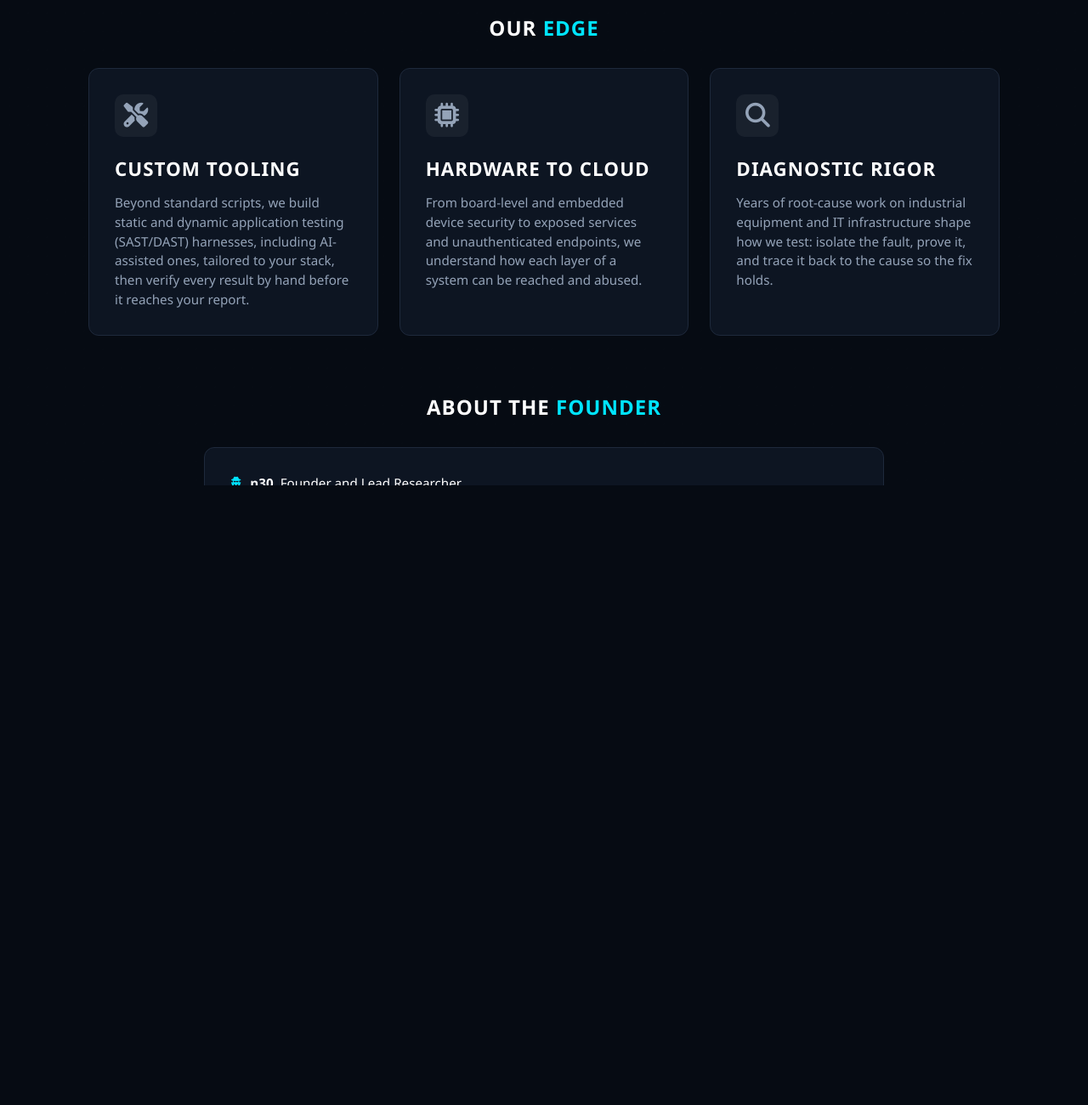
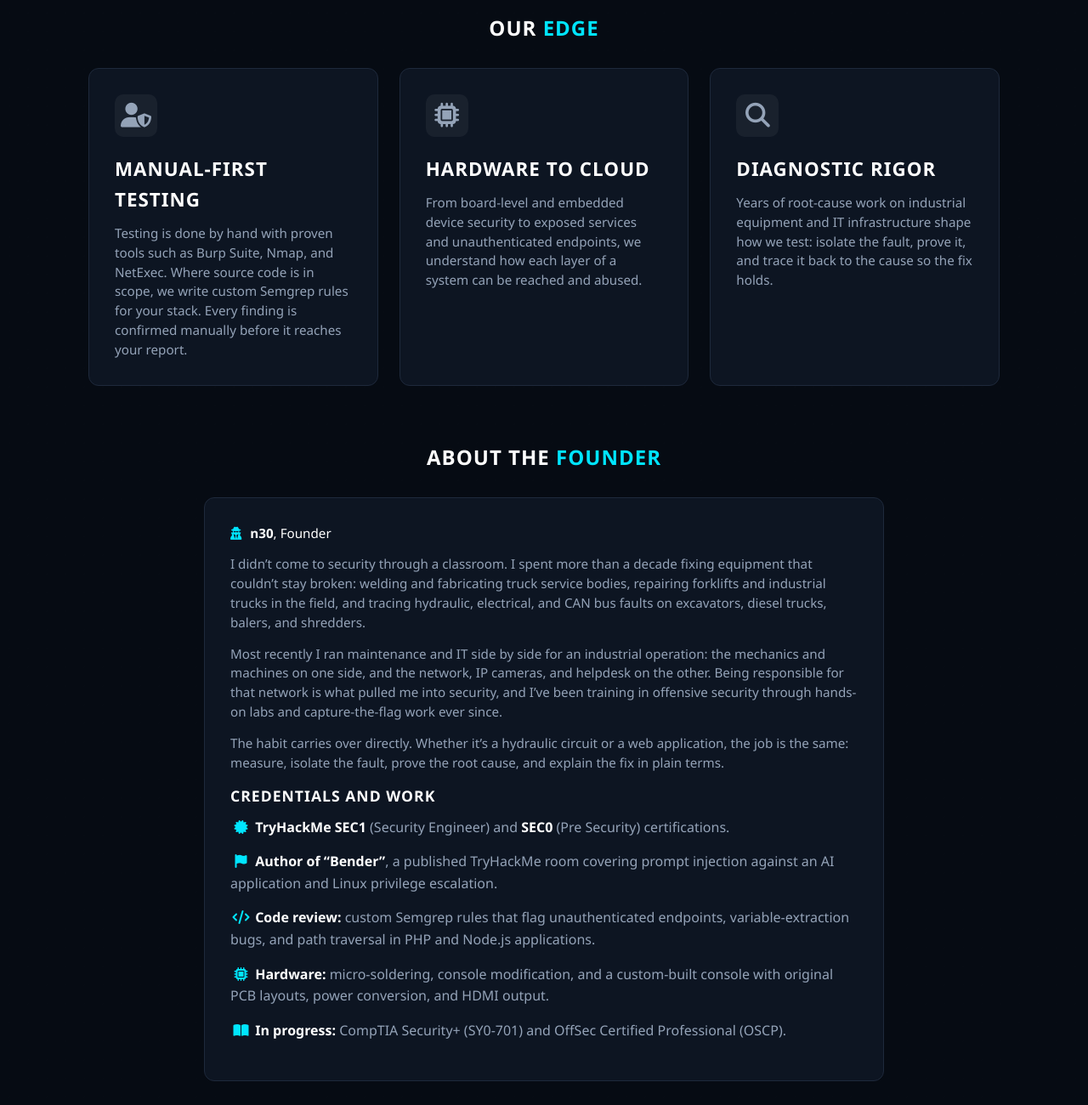
Before and after one commit to N3o-Qwerty/W.R.S, a plain HTML site: page about/index.html in a window 1280 px wide. Shown: the part 700-2000 px from the top of the page at 85% size. Drawn offline with Linux system fonts and the light colour scheme.

Commit message:
Rewrite the founder bio around real background and credentials
- Founder section now describes the field-service, industrial maintenance,
  and IT background in plain first-person terms, with a credentials list
  (TryHackMe SEC0/SEC1, the Bender room, Semgrep code review, hardware
  work, Security+ and OSCP in progress)
- Remove "AI-assisted harness" wording from the About page and homepage;
  the first Edge card is now "Manual-First Testing"
- No names, locations, or employers are published

Co-Authored-By: Claude Opus 5.5 <noreply@anthropic.com>
Claude-Session: https://claude.ai/code/session_01Gz4BHUngCJ8nLSCX4v4gt8

```diff
--- a/about/index.html
+++ b/about/index.html
@@ -61,9 +61,9 @@
             <h2 id="edge-heading" class="section-title">Our <span class="highlight">Edge</span></h2>
             <div class="services-grid">
                 <div class="service-card">
-                    <div class="service-icon"><i class="fa-solid fa-screwdriver-wrench" aria-hidden="true"></i></div>
-                    <h3>Custom Tooling</h3>
-                    <p>Beyond standard scripts, we build static and dynamic application testing (SAST/DAST) harnesses, including AI-assisted ones, tailored to your stack, then verify every result by hand before it reaches your report.</p>
+                    <div class="service-icon"><i class="fa-solid fa-user-shield" aria-hidden="true"></i></div>
+                    <h3>Manual-First Testing</h3>
+                    <p>Testing is done by hand with proven tools such as Burp Suite, Nmap, and NetExec. Where source code is in scope, we write custom Semgrep rules for your stack. Every finding is confirmed manually before it reaches your report.</p>
                 </div>
                 <div class="service-card">
                     <div class="service-icon"><i class="fa-solid fa-microchip" aria-hidden="true"></i></div>
@@ -81,10 +81,19 @@
         <section class="services" aria-labelledby="founder-heading">
             <h2 id="founder-heading" class="section-title">About the <span class="highlight">Founder</span></h2>
             <div class="service-card prose-card policy founder-card">
-                <p class="founder-byline"><i class="fa-solid fa-user-secret" aria-hidden="true"></i> <strong>n30</strong>, Founder and Lead Researcher</p>
-                <p>Security isn&rsquo;t just about code; it&rsquo;s about understanding how complex systems break. The foundation of White Rabbit Security wasn&rsquo;t built in a traditional IT classroom. It was built in the field, diagnosing failures in heavy industrial machinery, hydraulic systems, and three-phase electrical networks.</p>
-                <p>Years of isolating root causes on multi-ton equipment and micro-soldering custom hardware produce a disciplined diagnostic method. WRS applies that same first-principles approach to digital infrastructure. Whether it means building AI-assisted testing harnesses, tracing a flaw through an application&rsquo;s logic, or exploiting a network misconfiguration, we don&rsquo;t stop at what an automated scanner reports. We work through the system&rsquo;s logic, find the weak points, and show you how to rebuild it stronger.</p>
-                <p>From hardware-level bus diagnostics to local, agent-driven AI testing environments, WRS bridges the gap between physical systems and digital security.</p>
+                <p class="founder-byline"><i class="fa-solid fa-user-secret" aria-hidden="true"></i> <strong>n30</strong>, Founder</p>
+                <p>I didn&rsquo;t come to security through a classroom. I spent more than a decade fixing equipment that couldn&rsquo;t stay broken: welding and fabricating truck service bodies, repairing forklifts and industrial trucks in the field, and tracing hydraulic, electrical, and CAN bus faults on excavators, diesel trucks, balers, and shredders.</p>
+                <p>Most recently I ran maintenance and IT side by side for an industrial operation: the mechanics and machines on one side, and the network, IP cameras, and helpdesk on the other. Being responsible for that network is what pulled me into security, and I&rsquo;ve been training in offensive security through hands-on labs and capture-the-flag work ever since.</p>
+                <p>The habit carries over directly. Whether it&rsquo;s a hydraulic circuit or a web application, the job is the same: measure, isolate the fault, prove the root cause, and explain the fix in plain terms.</p>
+
+                <h2>Credentials and Work</h2>
+                <ul class="spec-list">
+                    <li><i class="fa-solid fa-certificate" aria-hidden="true"></i> <strong>TryHackMe SEC1</strong> (Security Engineer) and <strong>SEC0</strong> (Pre Security) certifications.</li>
+                    <li><i class="fa-solid fa-flag" aria-hidden="true"></i> <strong>Author of &ldquo;Bender&rdquo;</strong>, a published TryHackMe room covering prompt injection against an AI application and Linux privilege escalation.</li>
+                    <li><i class="fa-solid fa-code" aria-hidden="true"></i> <strong>Code review:</strong> custom Semgrep rules that flag unauthenticated endpoints, variable-extraction bugs, and path traversal in PHP and Node.js applications.</li>
+                    <li><i class="fa-solid fa-microchip" aria-hidden="true"></i> <strong>Hardware:</strong> micro-soldering, console modification, and a custom-built console with original PCB layouts, power conversion, and HDMI output.</li>
+                    <li><i class="fa-solid fa-book-open" aria-hidden="true"></i> <strong>In progress:</strong> CompTIA Security+ (SY0-701) and OffSec Certified Professional (OSCP).</li>
+                </ul>
             </div>
         </section>
 
--- a/css/style.css
+++ b/css/style.css
@@ -296,3 +296,5 @@ main:focus { outline: none; }
 .behind-card h2 { font-size: 1.3rem; text-transform: uppercase; letter-spacing: 1px; margin-bottom: 14px; }
 .behind-card h2 .highlight { color: var(--accent-cyan); }
 .uplink .hero-buttons { margin-bottom: 0; }
+.founder-card .spec-list { padding-left: 0; color: var(--text-muted); }
+.founder-card .spec-list strong { color: var(--text-main); }
```
Also changed, not shown: index.html (+1 -1 lines).
